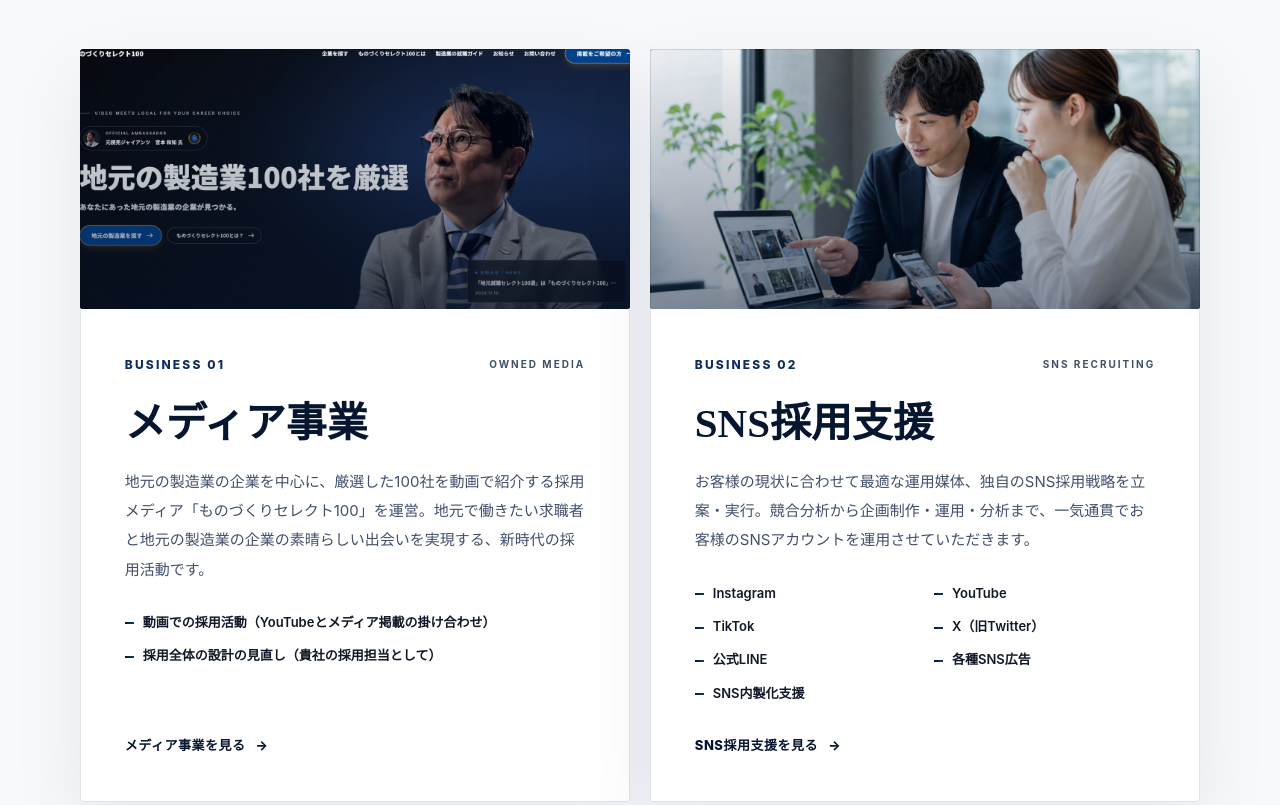
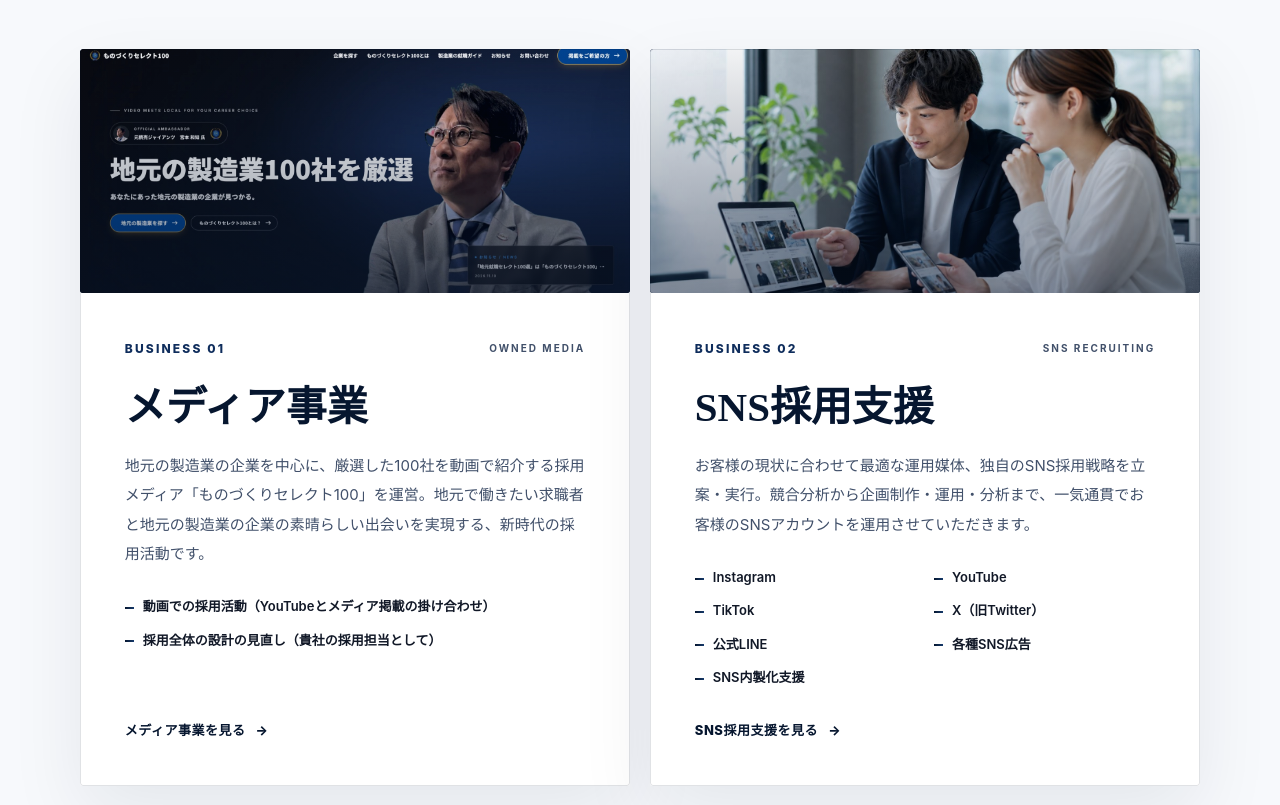
Before and after one commit to koki-tanaka-ops/hp-preview-20261117, a plain HTML site: page after/index.html in a window 1280 px wide. Shown: the part 1084-1889 px from the top of the page. Drawn offline with Linux system fonts and the light colour scheme; animation ran at ten frames a second.

Commit message:
トップの事業カードの画像を切れないように

```diff
--- a/after/alps.css
+++ b/after/alps.css
@@ -2264,3 +2264,9 @@ body.cursor-ready summary, body.cursor-ready details, body.cursor-ready * { curs
 
 /* 11/16 名前などを途中で折り返さない */
 .nw { white-space: nowrap; }
+
+/* 11/19 トップの事業カード：画像を切らずに全体表示（比率 1600:711） */
+.business-card.business-card--wide { grid-template-rows: auto 1fr; }
+.business-card--wide .business-thumb { aspect-ratio: 1600 / 711; }
+.business-card--wide .business-thumb img { object-position: center; transform: none; }
+.business-card--wide:hover .business-thumb img, .business-card--wide.is-hover .business-thumb img { transform: none; }
--- a/after/index.html
+++ b/after/index.html
@@ -91,8 +91,8 @@
           </div>
         </div>
         <div class="business-grid reveal">
-          <a class="business-card" href="special.html">
-            <div class="business-thumb"><img src="assets/jimoto-top3.jpg?v=20261119" alt="ものづくりセレクト100 サイト" style="object-fit:cover;object-position:78% center;"></div>
+          <a class="business-card business-card--wide" href="special.html">
+            <div class="business-thumb"><img src="assets/jimoto-top3.jpg?v=20261119b" alt="ものづくりセレクト100 サイト"></div>
             <div class="business-body">
               <div class="business-card-head">
                 <span class="business-num">BUSINESS 01</span>
@@ -107,7 +107,7 @@
               <span class="business-arrow">メディア事業を見る <em aria-hidden="true">→</em></span>
             </div>
           </a>
-          <a class="business-card" href="work.html">
+          <a class="business-card business-card--wide" href="work.html">
             <div class="business-thumb"><img src="assets/photo-sns-meeting.jpg" alt="SNS採用支援のイメージ"></div>
             <div class="business-body">
               <div class="business-card-head">
```
